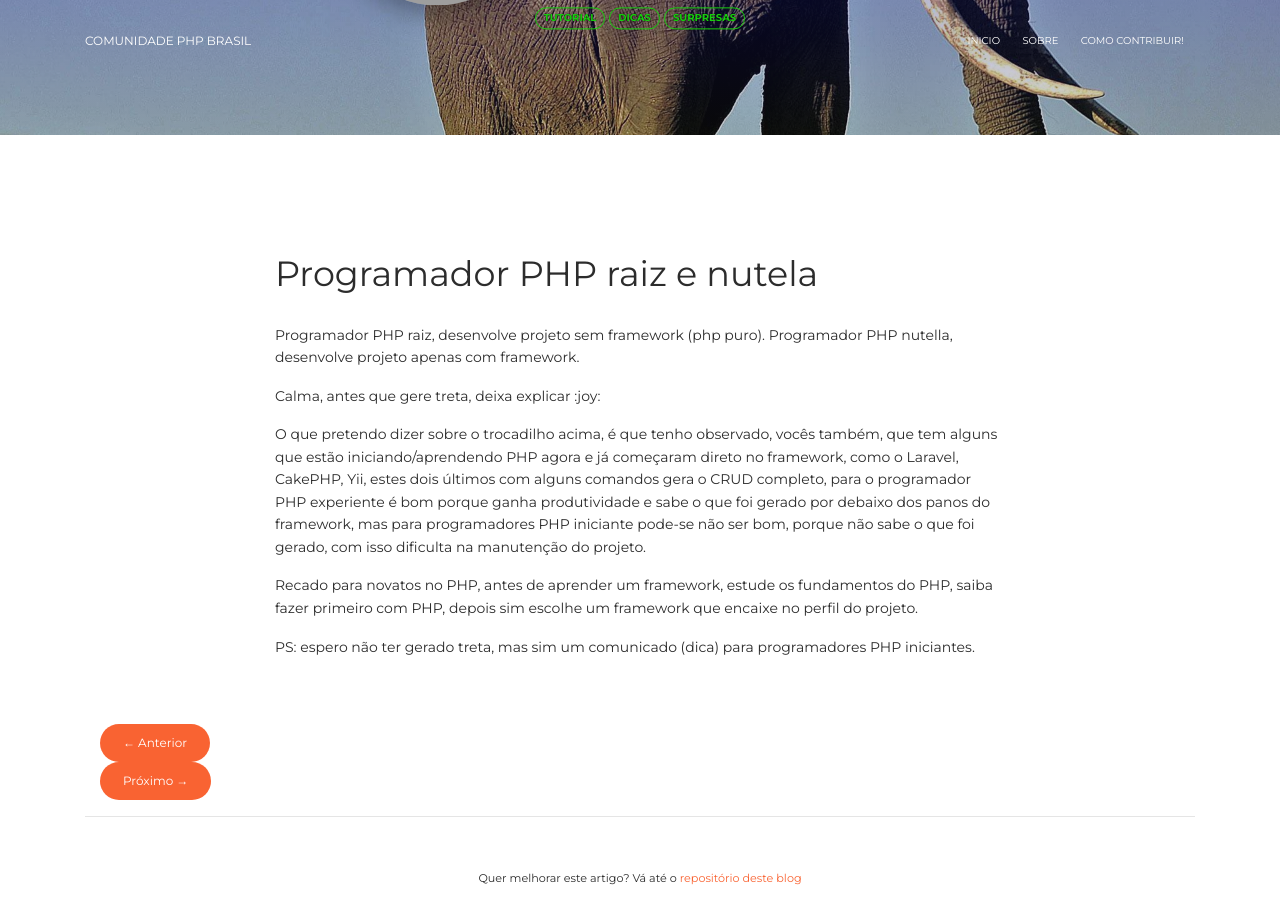
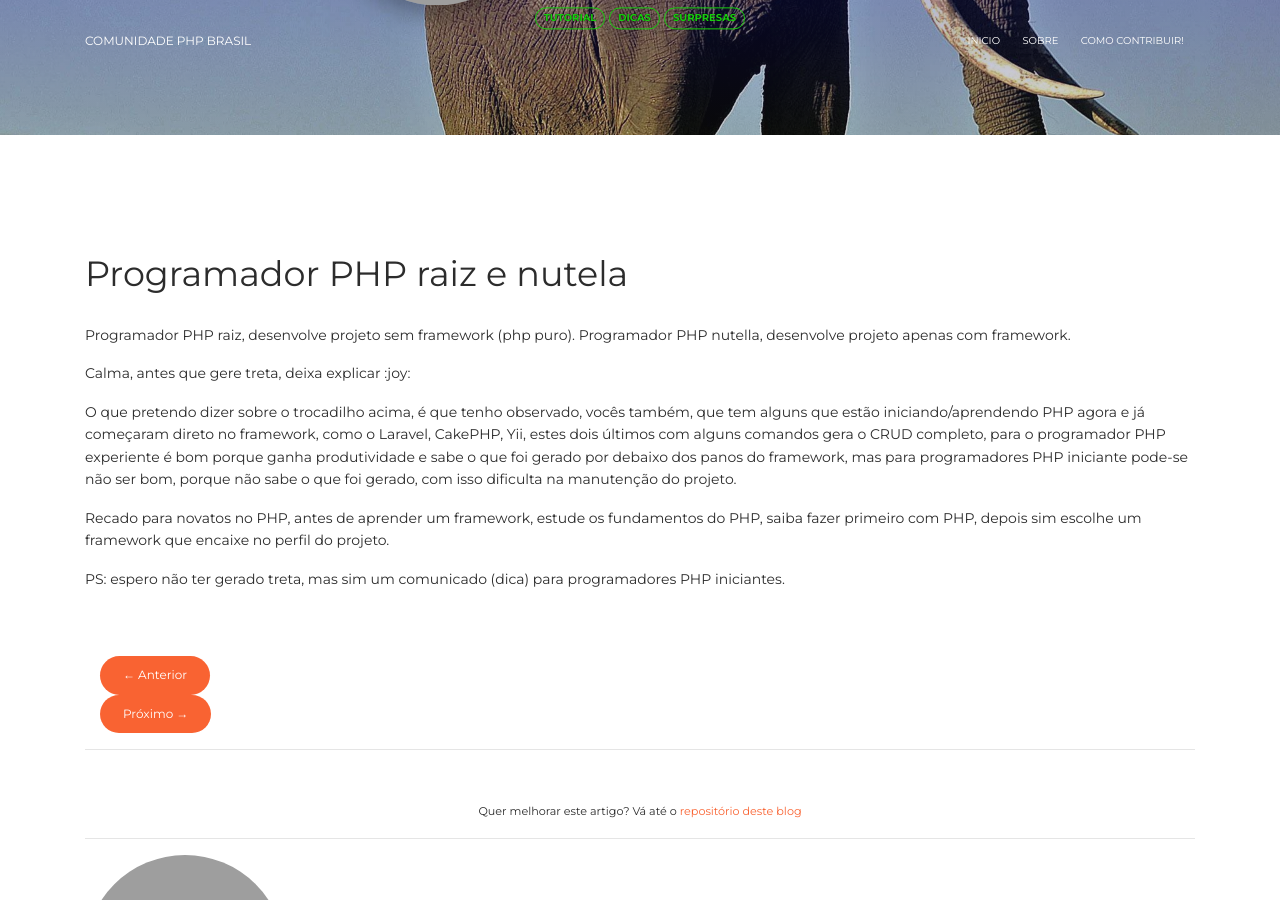
Before and after one commit to brasil-php/blog, a Jekyll site: the page built from _posts/2017-09-14-dica-iniciantes-php.markdown, in a window 1280 px wide and 900 px high, scrolled down 486 px. Built offline with Jekyll 4.4.1, drawn with Linux system fonts in a browser that asks for light colours; nearby versions of some CDN libraries; comment, search, counter and statistics services are not loaded; grey boxes are pictures that could not be loaded.

Commit message:
mais espaço para o conteúdo dos posts

```diff
--- a/_layouts/post.html
+++ b/_layouts/post.html
@@ -41,7 +41,7 @@
   <div class="container">
 
     <div class="row">
-        <div class="col-md-8 offset-md-2">
+        <div class="col-md-12">
             <div class="section-story-overview">
                 {{ content }}
             </div>
```
